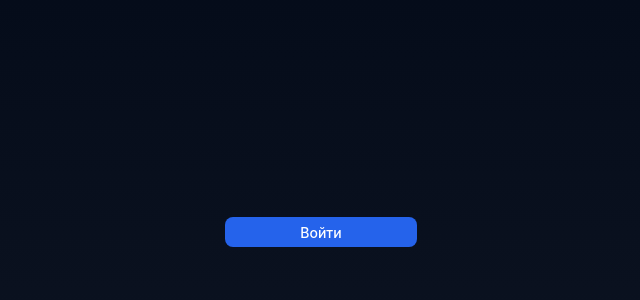
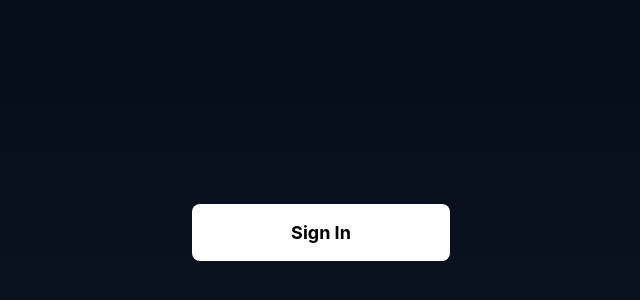
Before and after one commit to apathywoke/Wallet-front-end, a React app: page / in a window 1280 px wide. Shown: the part 176-476 px from the top of the page, without its empty margins (319-959 px from the left). Built offline with nearby package versions, Linux system fonts and the light colour scheme; the HTML template or start-up script is replaced by a standard one.

Commit message:
button.module.scss has been changed.

```diff
--- a/src/pages/auth/logIn/logIn.tsx
+++ b/src/pages/auth/logIn/logIn.tsx
@@ -2,5 +2,5 @@ import type { FC } from "react";
 import { Button } from "@/shared/ui/button";
 
 export const LogIn: FC = () => {
-  return <Button size="small">Войти</Button>;
+  return <Button size="large" variant="sign">Sign In</Button>;
 };
--- a/src/shared/ui/button/button.module.scss
+++ b/src/shared/ui/button/button.module.scss
@@ -11,7 +11,6 @@
   border: none;
   transition: background-color 0.2s ease, transform 0.1s ease;
   user-select: none;
-  width: 15vw;
 
   &:active {
     transform: scale(0.97);
@@ -41,13 +40,20 @@
   }
 }
 
+.sign {
+  background-color: #ffffff;
+  color: black;
+  font-size: 14px;
+  font-weight: bold;
+}
+
 .small {
   padding: 0.4rem 0.8rem;
   font-size: 0.875rem;
 }
 
 .large {
-  padding: 0.8rem 1.6rem;
+  padding: 1.125rem 6.188rem;
   font-size: 1.125rem;
 }
 
--- a/src/shared/ui/button/button.tsx
+++ b/src/shared/ui/button/button.tsx
@@ -3,7 +3,7 @@ import styles from "./button.module.scss";
 import clsx from "clsx";
 
 interface ButtonProps extends ButtonHTMLAttributes<HTMLButtonElement> {
-  variant?: "primary" | "secondary";
+  variant?: "primary" | "secondary" | "sign";
   size?: "small" | "medium" | "large";
   loading?: boolean;
 }
```
